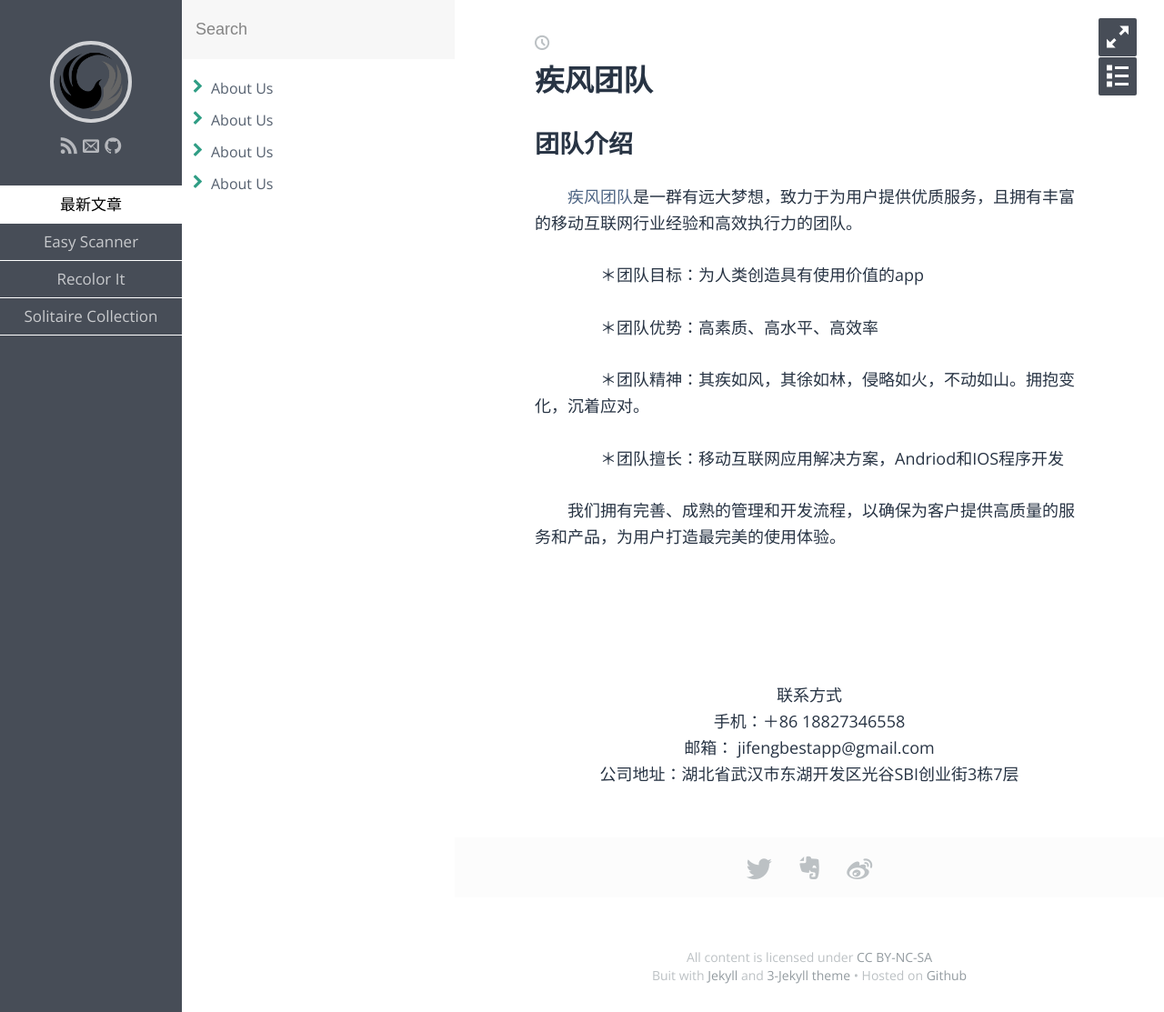
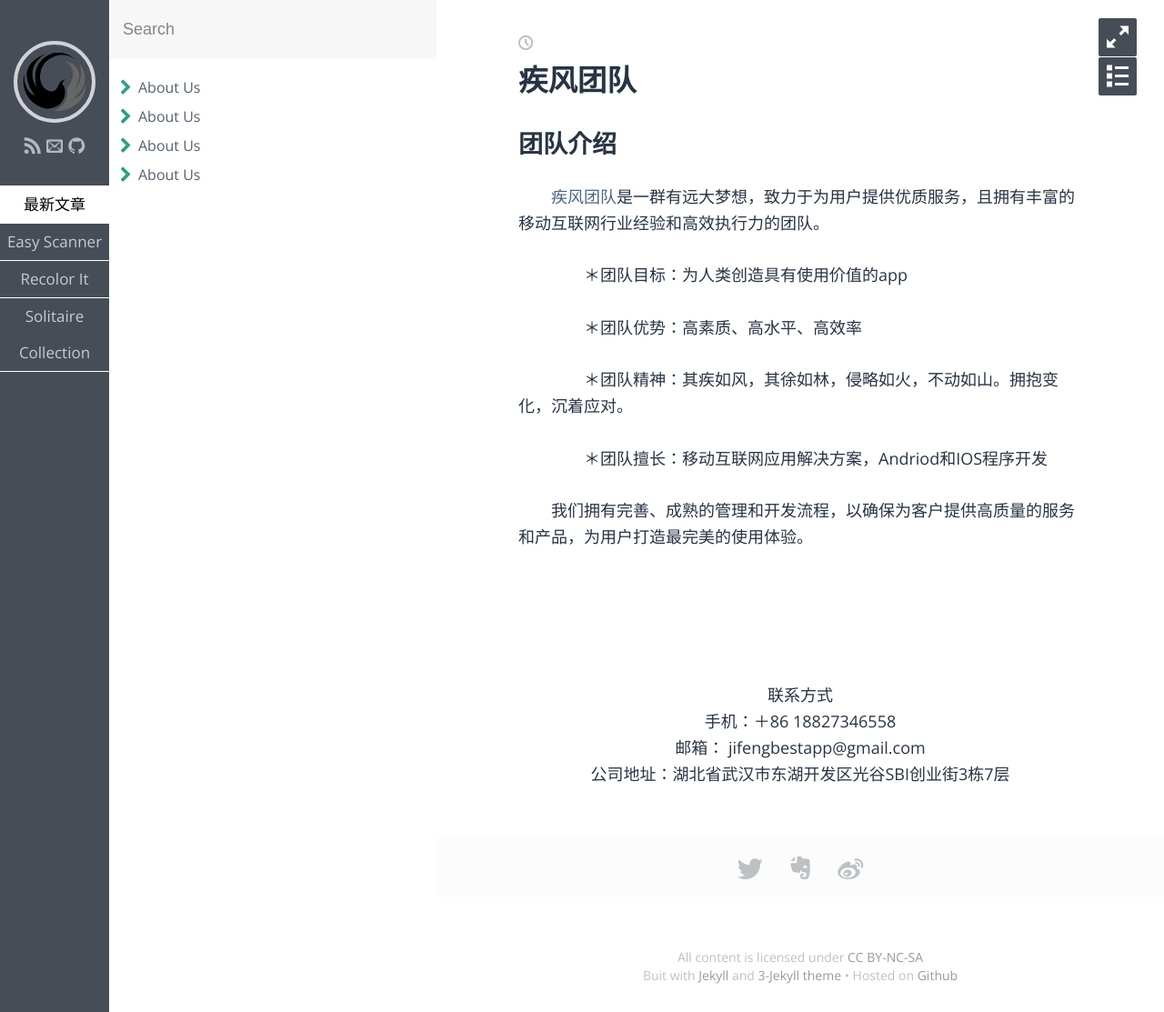
Before and after one commit to BestJiFeng/BestJiFeng.github.io, a Jekyll site: the page built from index.md, in a window 1280 px wide. Shown: the whole page at 91% size. Built offline with Jekyll 4.4.1, drawn with Linux system fonts in a browser that asks for light colours; some web fonts are replaced.

Commit message:
修改main
查看

```diff
--- a/css/main.sass
+++ b/css/main.sass
@@ -8,8 +8,10 @@
 $breakpoint-hide-sidebar: 1024px
 $breakpoint-mobile: 767px
 
+
 // # Font
 $font: 'Open Sans', 'Hiragino Sans GB', sans-serif
+
 
 // # Sidebar Background Gradient
 $gradient-start: #C2E987
@@ -21,13 +23,16 @@ $sidebar-bg: #474d57
 $sidebar-left-bg: #474d57
 $sidebar-right-bg: #f7f7f7
 
+
 // # Sidebar Left
-$sidebar-left-width: 200px
+$sidebar-left-width: 120px
+
 
 // Avatar
 $avatar-size: 90px
 $avatar-border-size: 4px
 $avatar-border-color: rgba(255, 255, 255, .75)
+
 
 // Social icons
 $social-icon-outer-padding: 10px
@@ -35,6 +40,7 @@ $social-icon-size: 18px
 $social-icon-margin: 1px
 $social-icon-color: rgba(255, 255, 255, .6)
 $social-icon-hover-color: #FFF
+
 
 // Tags
 $tag-height: 40px
@@ -44,106 +50,140 @@ $tag-hover-color: rgba(255, 255, 255, .85)
 $tag-active-color: #000000
 $tag-border-color: rgba(255, 255, 255, 1)
 
+
 // # Sidebar Right
-$sidebar-right-width: 300px
+$sidebar-right-width: 360px
+
 
 // Search
 $search-box-height: 64px
 $search-box-font-size: 18px
 
+
 $search-box-color: #AAAAAA
 $search-box-placeholder: rgba(84, 84, 84, .7)
 $search-box-bg: #f7f7f7
+
 
 // Toc
 $toc-color: #55606F
 $toc-bg: $tag-border-color
 
+
 $toc-font-size: 16px
-$toc-line-height: 25px
+$toc-line-height: 22px
 
-$toc-bullet-size: px
+
+$toc-bullet-size: 18px
 $toc-bullet-unread: $gradient-end
 $toc-bullet-read: $toc-color
 
+
 // # Sidebar width
 $sidebar-width: $sidebar-left-width + $sidebar-right-width
+
 
 // # Post
 $post-max-width: 800px
 $post-width-at-3-columns: 80%
 $post-width-at-1-column: 720px
 
-$post-meta-color:  #BCC1C4
+
+$post-meta-color: #BCC1C4
+
 
 $post-title-color: #283444
 $post-text-color: #283444
 $post-link-color: lighten($post-text-color, 20%)
 $post-link-hover-color: $gradient-end
 
+
 $post-bg: #FFFFFF
+
 
 $post-img-border-color: darken($post-bg, 4%)
 $post-img-border-width: 4px
+
 
 $post-code-inline-color: lighten($post-text-color, 10%)
 $post-code-inline-bg: darken($post-bg, 10%)
 $post-code-font: 'Droid Sans Mono', monospace
 
-$post-code-block-bg: #000000
+
+$post-code-block-bg: #282a36
+
 
 $post-font-size: 18px
 $post-line-height: 1.6
 $post-paragraph-spacing: 30px
 
+
 $post-hr-color: darken($post-bg, 5%)
+
 
 $post-share-bg: darken($post-bg, 1%)
 $post-share-color: $post-meta-color
 $post-share-hover-color: $gradient-end
 
 
+
+
 // # Footer (copyright)
+
 
 $footer-color: $post-meta-color
 $footer-link-hover-color: $gradient-end
+
 
 $footer-font-size: 14px
 $footer-line-height: 20px
 
 
 
+
+
+
 // # Menu button position
+
 
 $menu-top: 20px
 $menu-right: 30px
 $menu-size: 42px
 
+
 // # post toc
-$post-toc-width: 250px
+$post-toc-width: 200px
 $post-toc-bg: #fafafa
 $post-toc-border-color: #e5e8ec
 $post-toc-title-color: #2C353D
 $post-toc-li-color: #7D8B99
 $post-toc-hover-color: #2EB695
 
+
 // # Customise webkit scrollbar
+
 
 $toc-scrollbar-width: 3px
 $toc-scrollbar-color: $gradient-end
 
+
 $code-scrollbar-height: 7px
 $code-scrollbar-color: $post-meta-color
 
+
 // # NProgerss
+
 
 $nprogress-height: 3px
 $nprogress-color: black
 
+
 // # Time function
 $time-function: cubic-bezier(0.770, 0.000, 0.175, 1.000)
 
+
 // @import
+
 
 @import '01-animation'
 @import '02-icon'
```
